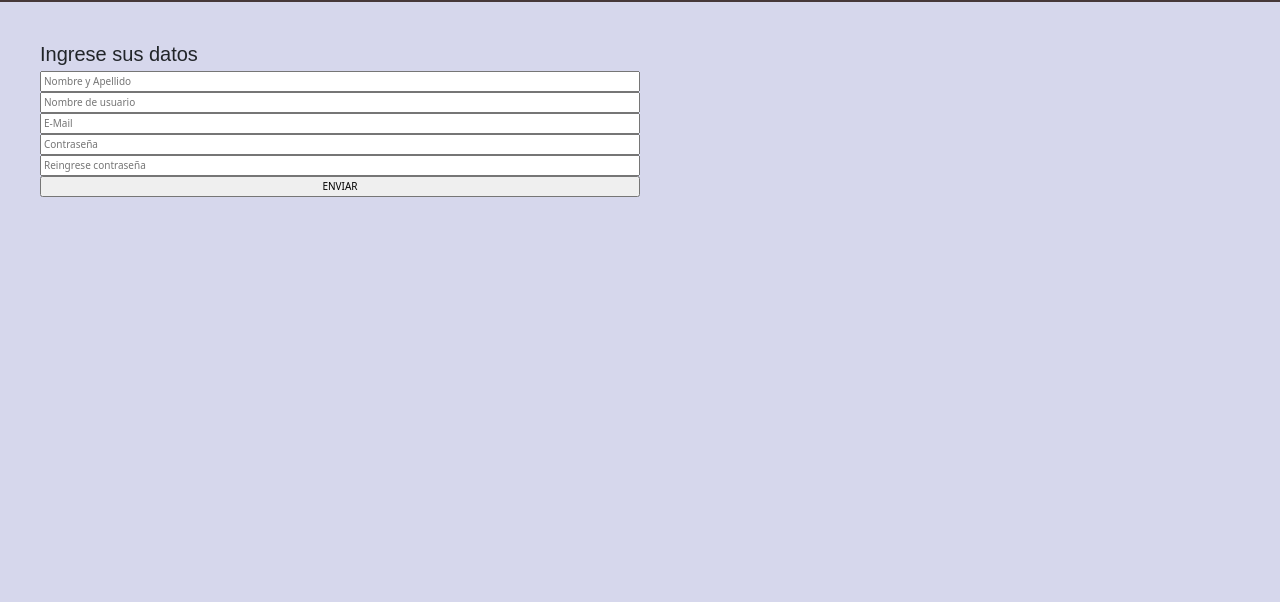
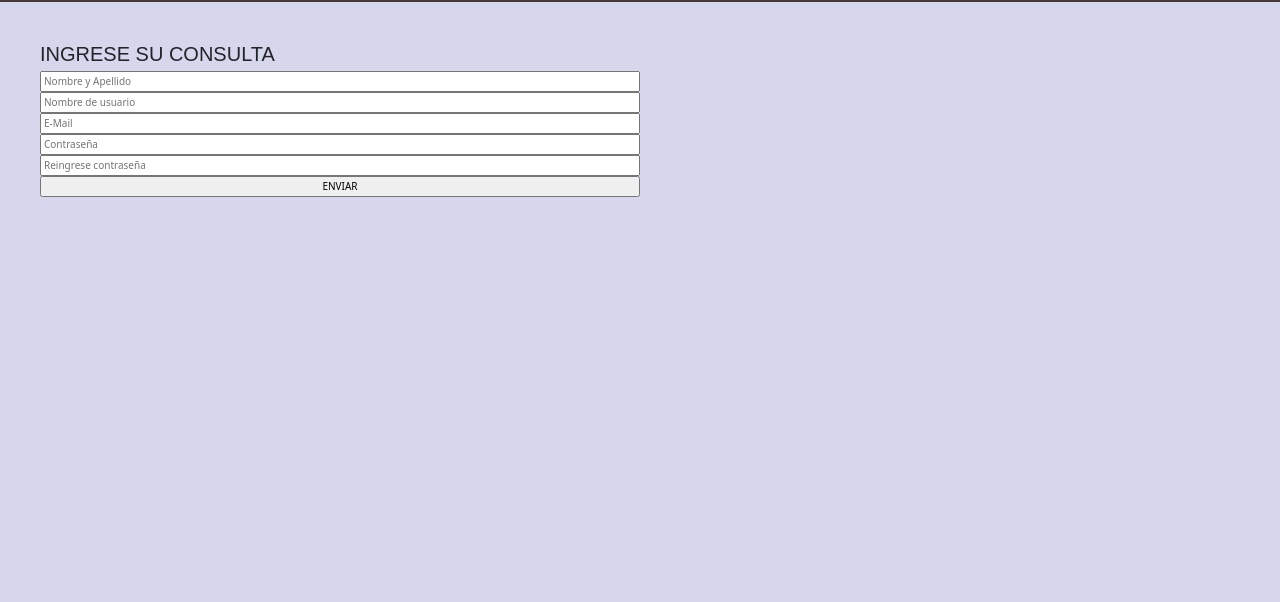
Before and after one commit to dostermanok/Santorini-Osterman, a plain HTML site: page pages/contacto.html in a window 1280 px wide. Shown: the part 198-800 px from the top of the page. Drawn offline with nearby package versions, Linux system fonts and the light colour scheme; a web font is replaced by a local one.

Commit message:
Subiendo proyecto a nuevo repositorio

```diff
--- a/pages/contacto.html
+++ b/pages/contacto.html
@@ -24,7 +24,7 @@
     </header>
 
     <main>
-        <h2 id="form">Ingrese sus datos</h2>
+        <h2 id="form">INGRESE SU CONSULTA</h2>
         <form class="form">
             <input type="text" name="nombreyapellido" id="" placeholder="Nombre y Apellido">
             <input type="text" name="username" id="" placeholder="Nombre de usuario">
```
